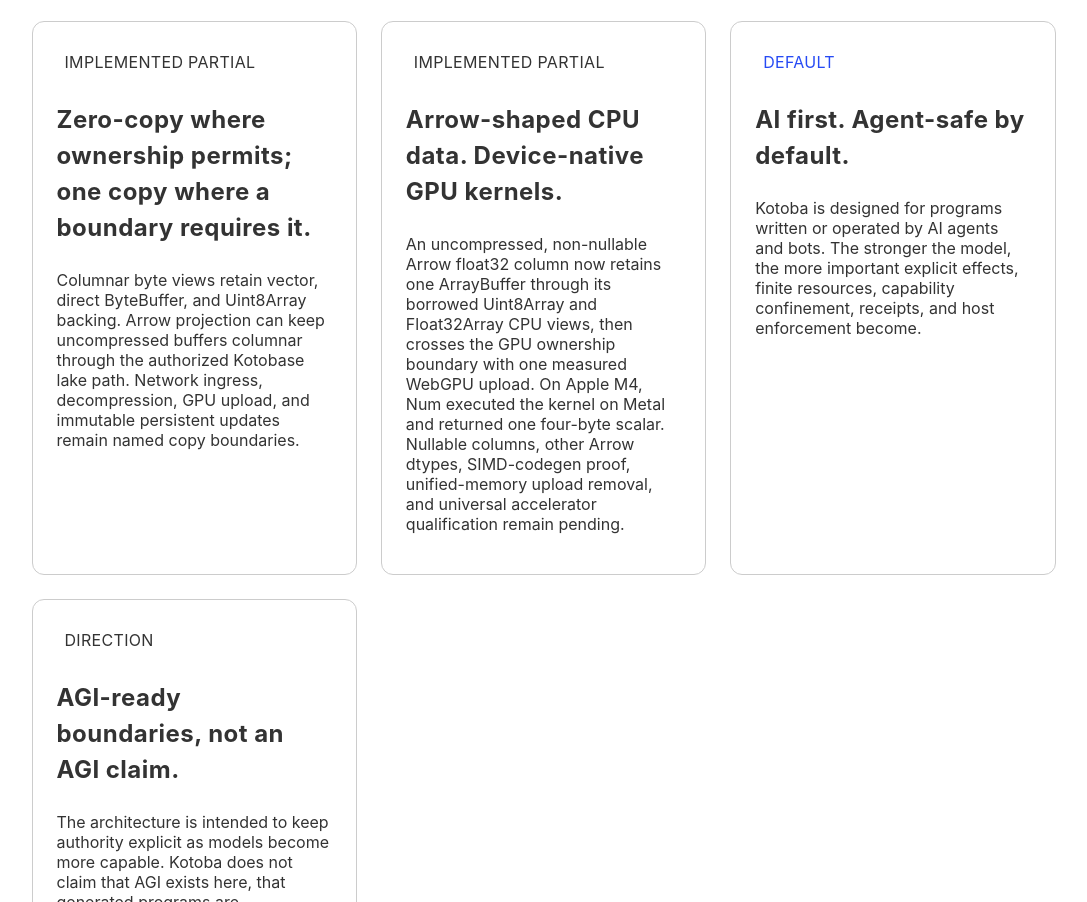
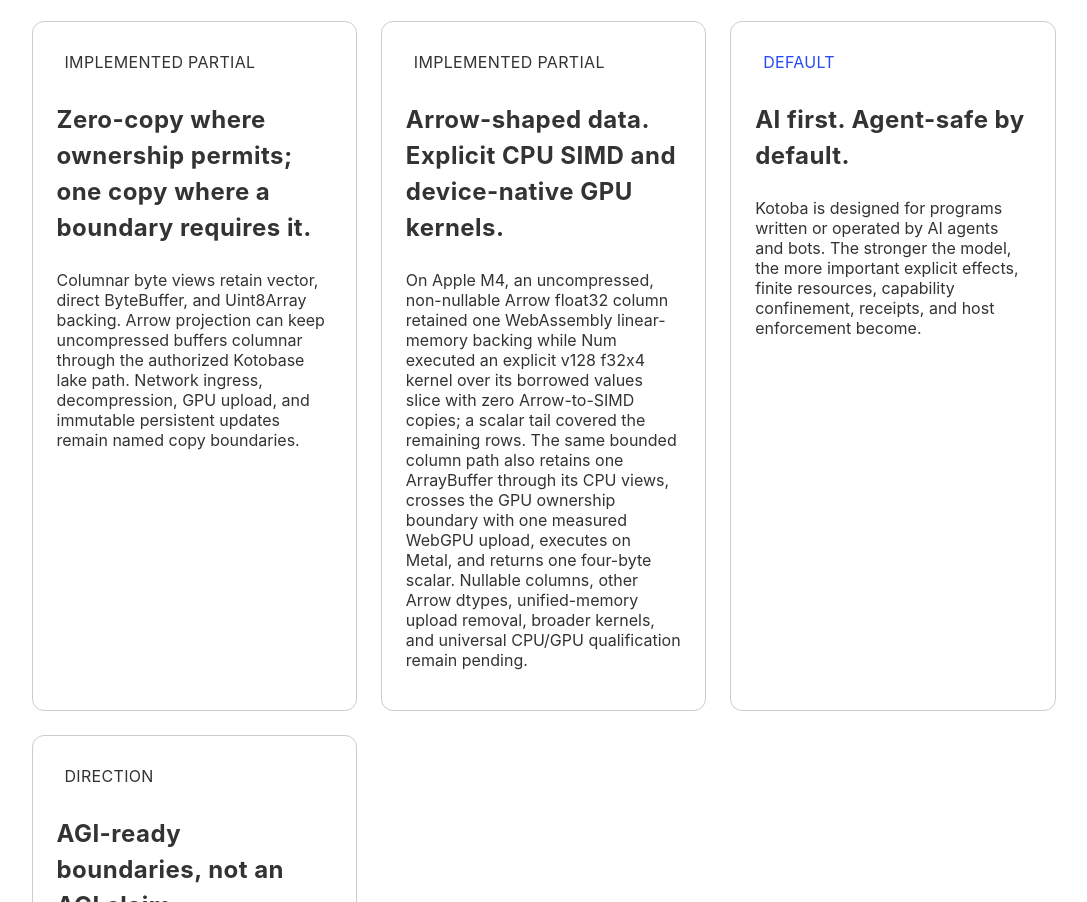
Before and after one commit to kotoba-lang/kotoba-lang, a website: page site/dist/index.html in a window 1280 px wide. Shown: the part 3098-4000 px from the top of the page, without its empty margins (89-1176 px from the left). Drawn offline with Linux system fonts and the light colour scheme.

Commit message:
Publish measured Arrow Wasm SIMD claim

```diff
--- a/site/assets/llms-full.txt
+++ b/site/assets/llms-full.txt
@@ -2,7 +2,7 @@
 
 Kotoba is a Clojure-shaped language profile and computing stack designed for code written or operated by AI agents. Its security direction is explicit capability and effect confinement: source requests authority, policy can only narrow it, and the host binds only admitted providers. Kotoba complements compiler, runtime, provider, OS, and key-custody controls; it is not an "unhackable" claim.
 
-Product defaults are machine-readable in `lang/product-defaults.edn`. The public language is post-quantum-by-default for new cryptographic boundaries, authentication-aware and authority-deny-by-default, attenuation-only for delegation, chain-neutral for linked Web3 accounts, and AI-agent-first. Zero-copy is bounded: uncompressed Arrow projection can retain CPU backing through the authorized Kotobase lake path. A non-nullable float32 column was observed retaining one ArrayBuffer through Arrow and its CPU typed view, then crossing to Num with one 16-byte WebGPU upload on Apple M4/Metal and returning one 4-byte scalar after device execution. Network ingress, decompression, GPU upload, immutable persistent updates, nullable data, other dtypes, SIMD codegen, unified-memory upload removal, and other accelerators remain named boundaries. AGI-ready means the authority model is intended to survive more capable models; it is not a claim that AGI has been achieved.
+Product defaults are machine-readable in `lang/product-defaults.edn`. The public language is post-quantum-by-default for new cryptographic boundaries, authentication-aware and authority-deny-by-default, attenuation-only for delegation, chain-neutral for linked Web3 accounts, and AI-agent-first. Zero-copy is bounded: uncompressed Arrow projection can retain CPU backing through the authorized Kotobase lake path. On Apple M4, a non-nullable float32 column was observed retaining one WebAssembly linear-memory backing while an explicit `v128` `f32x4` kernel processed its borrowed Arrow values with zero Arrow-to-SIMD copies and a scalar tail. The GPU path retained one ArrayBuffer through Arrow and its CPU typed view, then crossed to Num with one 16-byte WebGPU upload on Metal and returned one 4-byte scalar after device execution. The CPU path has one owned ingress write; network ingress, decompression, GPU upload, immutable persistent updates, nullable data, other dtypes, unified-memory upload removal, broader kernels, and other hosts remain named boundaries. AGI-ready means the authority model is intended to survive more capable models; it is not a claim that AGI has been achieved.
 
 Canonical site: https://kotoba-lang.org/
 Public operator: Kotoba Labs Inc. Public contact: support@kotoba-lang.org. Sales contact: Ryo Awai.
--- a/site/dist/index.html
+++ b/site/dist/index.html
@@ -2793,8 +2793,8 @@ body { padding-left: env(safe-area-inset-left,0px); padding-right: env(safe-area
               <p>Columnar byte views retain vector, direct ByteBuffer, and Uint8Array backing. Arrow projection can keep uncompressed buffers columnar through the authorized Kotobase lake path. Network ingress, decompression, GPU upload, and immutable persistent updates remain named copy boundaries.</p>
             </div><div class="dds-ext-card">
               <span class="dads-chip-label" data-style="text" data-color="gray">IMPLEMENTED PARTIAL</span>
-              <h3 class="dads-heading" data-size="24">Arrow-shaped CPU data. Device-native GPU kernels.</h3>
-              <p>An uncompressed, non-nullable Arrow float32 column now retains one ArrayBuffer through its borrowed Uint8Array and Float32Array CPU views, then crosses the GPU ownership boundary with one measured WebGPU upload. On Apple M4, Num executed the kernel on Metal and returned one four-byte scalar. Nullable columns, other Arrow dtypes, SIMD-codegen proof, unified-memory upload removal, and universal accelerator qualification remain pending.</p>
+              <h3 class="dads-heading" data-size="24">Arrow-shaped data. Explicit CPU SIMD and device-native GPU kernels.</h3>
+              <p>On Apple M4, an uncompressed, non-nullable Arrow float32 column retained one WebAssembly linear-memory backing while Num executed an explicit v128 f32x4 kernel over its borrowed values slice with zero Arrow-to-SIMD copies; a scalar tail covered the remaining rows. The same bounded column path also retains one ArrayBuffer through its CPU views, crosses the GPU ownership boundary with one measured WebGPU upload, executes on Metal, and returns one four-byte scalar. Nullable columns, other Arrow dtypes, unified-memory upload removal, broader kernels, and universal CPU/GPU qualification remain pending.</p>
             </div><div class="dds-ext-card">
               <span class="dads-chip-label" data-style="text" data-color="blue">DEFAULT</span>
               <h3 class="dads-heading" data-size="24">AI first. Agent-safe by default.</h3>
```
Also changed, not shown: README.md, site/dist/llms-full.txt, 1 other file.
